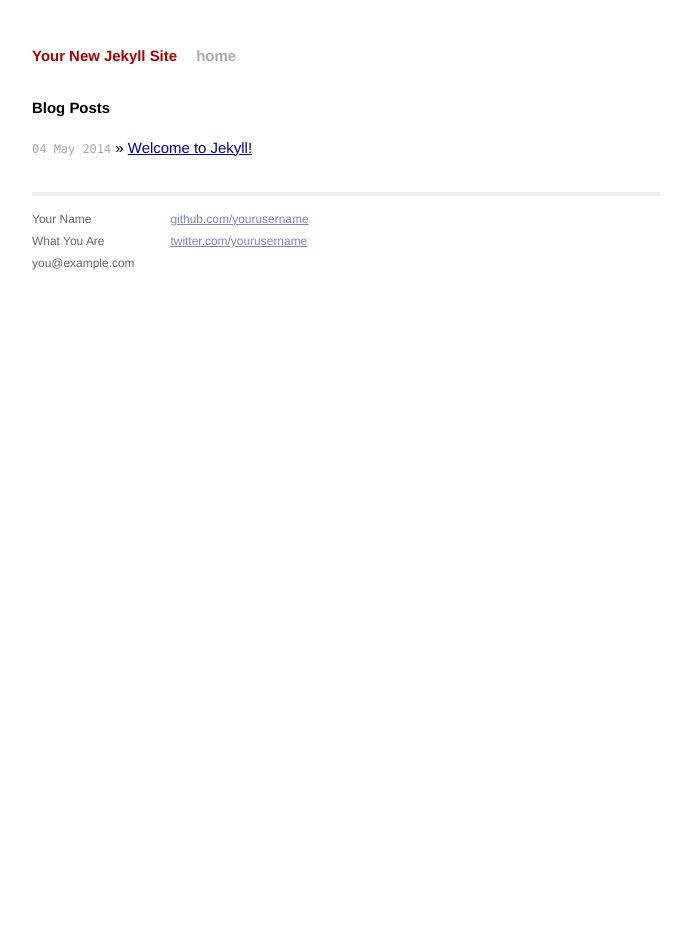
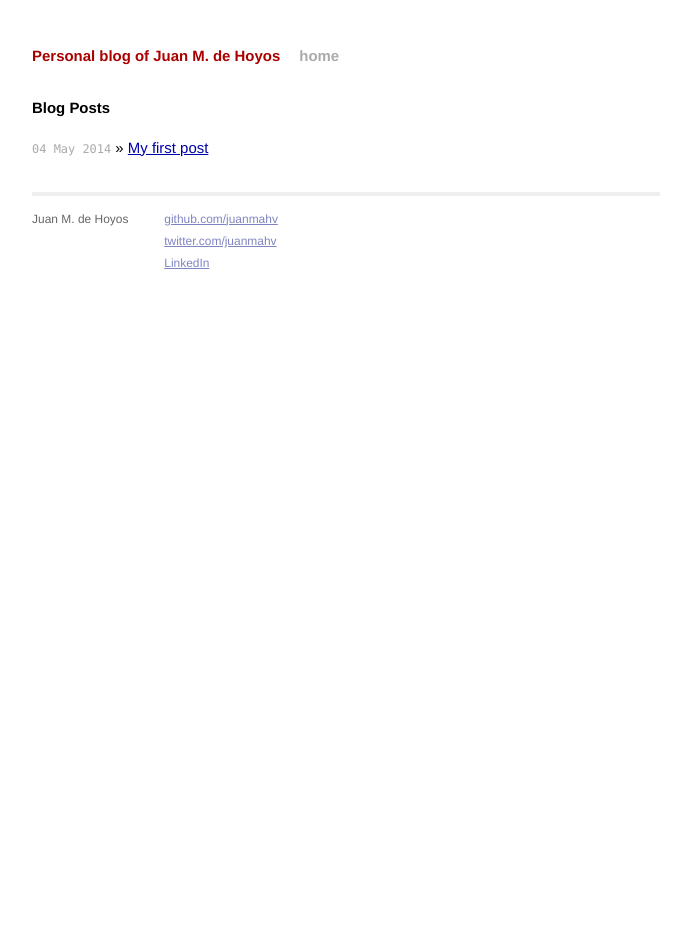
Before and after one commit to juanmahv/juanmahv.github.io, a Jekyll site: the page built from index.html, in a window 1280 px wide. Shown: the whole page, without its empty margins (294-985 px from the left). Built offline with Jekyll 4.4.1, drawn with Linux system fonts in a browser that asks for light colours; Markdown is read by kramdown in place of the engine named in the settings.

Commit message:
new post

```diff
--- a/_config.yml
+++ b/_config.yml
@@ -1,3 +1,3 @@
-name: Your New Jekyll Site
+name: Personal blog of Juan M. de Hoyos
 markdown: redcarpet
 pygments: true
--- a/_layouts/default.html
+++ b/_layouts/default.html
@@ -26,15 +26,14 @@
           <div class="footer">
             <div class="contact">
               <p>
-                Your Name<br />
-                What You Are<br />
-                you@example.com
+                Juan M. de Hoyos<br />
               </p>
             </div>
             <div class="contact">
               <p>
-                <a href="https://github.com/yourusername">github.com/yourusername</a><br />
-                <a href="https://twitter.com/yourusername">twitter.com/yourusername</a><br />
+                <a href="https://github.com/juanmahv">github.com/juanmahv</a><br />
+                <a href="https://twitter.com/juanmahv">twitter.com/juanmahv</a><br />
+                 <a href="https://www.linkedin.com/in/juanmanueldehoyos">LinkedIn</a><br />
               </p>
             </div>
           </div>
--- a/index.html
+++ b/index.html
@@ -1,6 +1,6 @@
 ---
 layout: default
-title: Your New Jekyll Site
+title: Personal blog of Juan M. de Hoyos
 ---
 
 <div id="home">
```
Also changed, not shown: _posts/2014-05-04-my-first-post.markdown (added, +15 -0 lines), _posts/_disabled_2014-05-04-welcome-to-jekyll.markdown (renamed from _posts/2014-05-04-welcome-to-jekyll.markdown), 1 other file.
